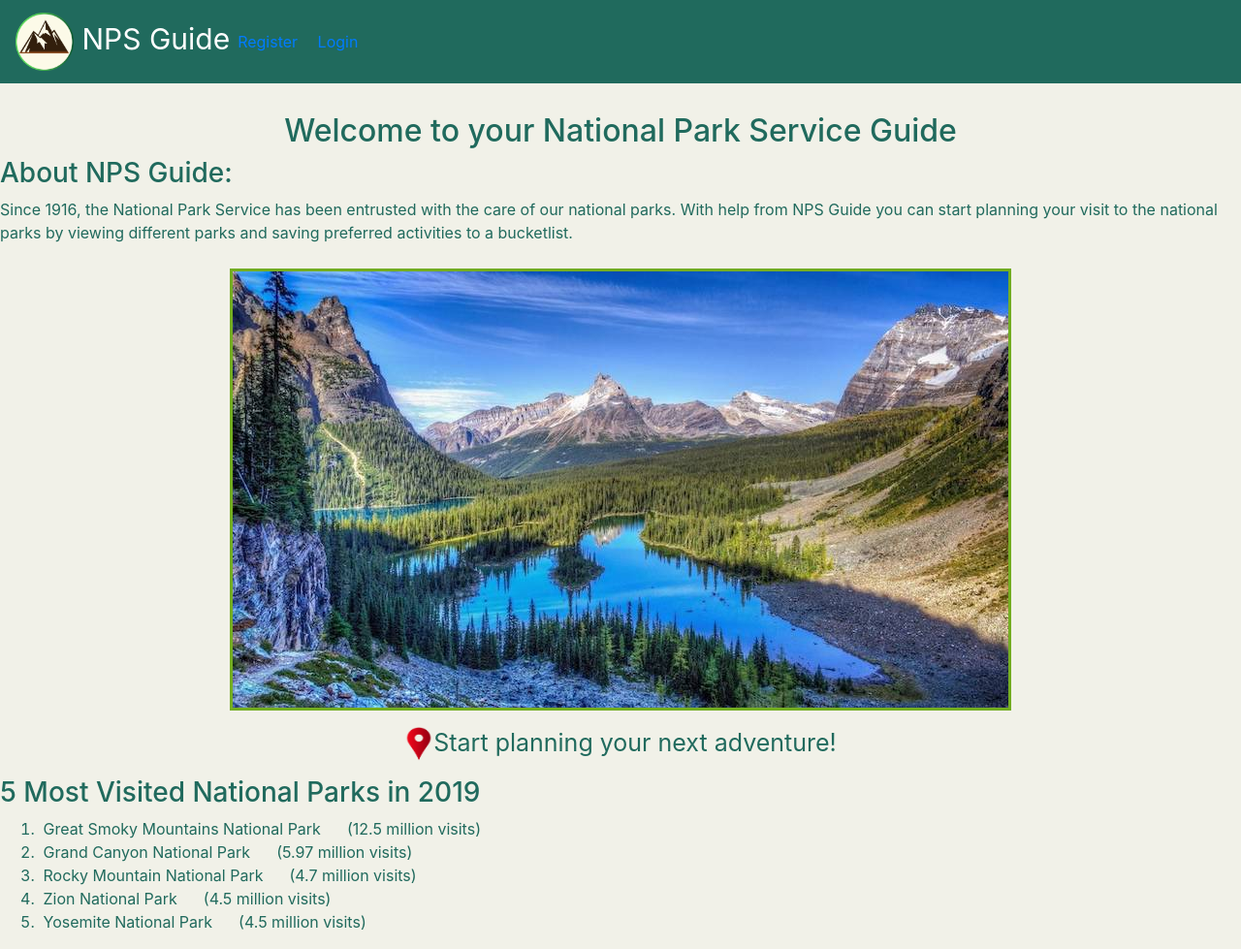
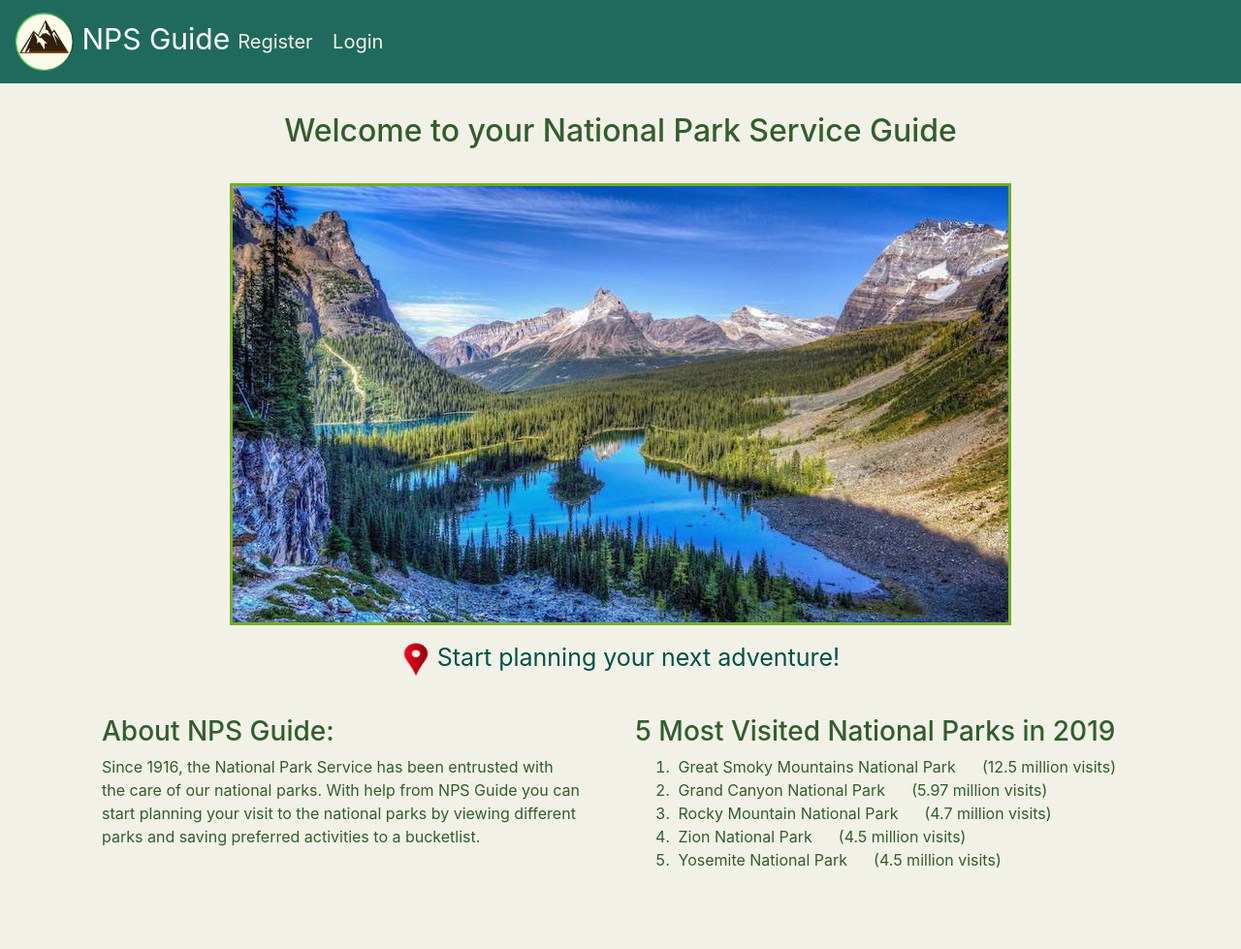
Before and after one commit to marissaaguilera/NPS-Guide, a Flask app: page / in a window 1280 px wide. Shown: the whole page at 97% size. After the commit the page ends 895 px from the top, so only its background shows below. Run offline with Flask 2, Linux system fonts and the light colour scheme; some libraries are stand-ins or nearby versions.

Commit message:
Background image to parks page

```diff
--- a/static/css/styles.css
+++ b/static/css/styles.css
@@ -6,7 +6,7 @@
 
 body {
 	background-color:#f1f1e8;
-	color: #206a5d;
+	color: #335d2d;
 }
 
 
@@ -19,6 +19,7 @@ ul {
 .alert-container {
 text-align: center;
 }
+
 
 
 
@@ -38,101 +39,16 @@ text-align: center;
 	color: white;
 }
 
-
-
-
-
-
-
-/* Navbar Styling */
-
-
-/* /#navbar-links {
-	margin: 10px;
-	width: 900px;
-	font-family: sans-serif;
-	list-style:none;
+.nav-pills .nav-link, .nav-pills .show>.nav-link {
+	color: #f1f1e8;
   }
 
-#navbar-links li {
-	display:block;
-	width:120px;
-	float:left;
-	margin-left:2px;
-	border:1px solid #000;
-}
-
-#navbar-links a {
-	display:block;
-	padding:3px;
-	text-decoration:none;
-	background-color:#fff;
-	color:#009;
-} */
-
-
-/* #navbar-item {
-	background-color: black;
-	color: white;
-} */
-
-/* #navbar-links a:hover {
-	background-color:#009;
-	color:#fff;
-}  */
-
-
-  /* Homepage */
-
-  .hmpg-title {
-	  text-align: center;
-	  margin-top: 30px
-  }
-
-  .hmpg-intro {
-	text-align: left;
-  }
-
-  .hmpg-img {
-	display: block;
-	margin-left: auto;
-	margin-right: auto;
-	text-align: center;
-	margin-top: 25px;
-	margin-bottom: 15px;
-	border: 3px solid #73AD21;
-	width: 806px;
-  }
-
-#quote {
-	text-align: center;
-	font-size: 25px;
-}
-
-table {
-	font-family: arial, sans-serif;
-	border-collapse: collapse;
-	width: 100%;
-  }
-
-  td, th {
-	border: 1px solid #dddddd;
-	text-align: left;
-	padding: 8px;
+.nav-item {
+	font-size: 20px;
+	text-align: right;
 }
 
 
-
-
-
-
-/* Footer  */
-  /* .page-footer {
-	position: absolute;
-	bottom: 0;
-	width: 100%;
-	height: 2.5rem;
-  }   */
 
 
 
@@ -153,11 +69,13 @@ table {
 #login-title {
   text-align: center;
   color:#015249;
+  margin-top: 100px
 }
 
 #login-div {
   margin-left: 38%;
 }
+
 
 
 
@@ -179,11 +97,87 @@ table {
 #title-register {
   text-align: center;
   color:#015249;
+  margin-top: 100px
 }
 
 #registration-div {
   margin-left: 38%;
 }
+
+/* .icon {
+	position: absolute;
+	right: 8px;
+	top: 8px;
+} */
+
+
+
+
+
+
+  /* Homepage */
+
+.hmpg-title {
+	text-align: center;
+	margin-top: 30px
+}
+
+
+.hmpg-img {
+	display: block;
+	margin-left: auto;
+	margin-right: auto;
+	text-align: center;
+	margin-top: 35px;
+	margin-bottom: 15px;
+	border: 3px solid #73AD21;
+	width: 806px;
+}
+
+#quote {
+	text-align: center;
+	font-size: 25px;
+	color: #73AD21;
+	margin-bottom: 40px;
+}
+
+a {
+	color: #015249;
+}
+
+
+.hmpg-intro {
+	text-align: left;
+	margin-left: 20px;
+}
+
+/* table {
+	font-family: arial, sans-serif;
+	border-collapse: collapse;
+	width: 100%;
+  }
+
+  td, th {
+	border: 1px solid #dddddd;
+	text-align: left;
+	padding: 8px;
+  }   */
+
+
+
+
+
+
+/* Footer  */
+  /* .page-footer {
+	position: absolute;
+	bottom: 0;
+	width: 100%;
+	height: 2.5rem;
+  }   */
+
+
+
 
 
 
@@ -196,7 +190,9 @@ table {
 
 #parks-title {
 	text-align: center;
-	margin-top: 100px
+	color: white;
+	padding: 75px;
+	/* margin-top: 100px */
 }
 
 .parks-dropdown {
@@ -211,6 +207,27 @@ table {
 	width: 300px;
 }
 
+.park-img {
+	background-image: url("/static/imgs/death-valley.png");
+	background-color: #cccccc;
+	height: 500px;
+	background-position: center;
+	background-repeat: no-repeat;
+	background-size: cover;
+	position: relative;
+}
+
+
+
+
+
+/* Park Details Page  */
+
+#park-details-title {
+	text-align: center;
+	margin-top: 30px
+
+}
 
 
 
@@ -219,4 +236,5 @@ table {
 
 #profile-title {
 	text-align: center;
+	margin-top: 30px
 }
--- a/templates/base.html
+++ b/templates/base.html
@@ -34,16 +34,17 @@
         <!-- Logo -->
         <a class="navbar-brand" href="/">
             <img src="/static/imgs/circle-cropped2.png" width="60" height="60" class="d-inline-block align-middle" alt="">&nbsp;NPS Guide</a>
-
-        <button class="navbar-toggler" type="button" data-toggle="collapse" data-target="#navbarSupportedContent" aria-controls="navbarSupportedContent" aria-expanded="false" aria-label="Toggle navigation">
-            <span class="navbar-toggler-icon"></span>
-        </button>
+        <div id="navbar-toggler-btn">
+            <button class="navbar-toggler" type="button" data-toggle="collapse" data-target="#navbarSupportedContent" aria-controls="navbarSupportedContent" aria-expanded="false" aria-label="Toggle navigation">
+                <span class="navbar-toggler-icon"></span>
+            </button>
+        </div>
 
     <!-- Navbar nav-links -->
         <div class="collapse navbar-collapse" id="navbarSupportedContent">
             <div class="navbar-nav justify-content-between">
                 {% if session.get('user') %}
-                <ul class="nav nav-pills">
+                <ul class="nav nav-pills ml-auto">
                     <li class="nav-item">
                     <a href="/parks" class="nav-link" href="#">Explore Parks</a>
                     </li>&nbsp;
@@ -58,7 +59,7 @@
                     </li>&nbsp;
                 </ul>
                 {% else %}
-                <ul class="nav nav-pills">
+                <ul class="nav nav-pills ml-auto">
                     <li class="nav-item">
                     <a href="/register" class="nav-link" href="#">Register</a>
                     </li>&nbsp;
--- a/templates/homepage.html
+++ b/templates/homepage.html
@@ -10,22 +10,31 @@
 <div class="hmpg-title">
   <h2>Welcome to your National Park Service Guide</h2>
 </div>
-<div class="hmpg-intro">
-  <h3>About NPS Guide:</h3>
-  <p>Since 1916, the National Park Service has been entrusted with the care
-    of our national parks. With help from NPS Guide you can start planning your
-    visit to the national parks by viewing different parks and saving preferred
-    activities to a bucketlist.</p>
-</div>
 
 <div class="hmpg-img">
   <img src="/static/imgs/rocky-mountain-hmpg.jpg" >
 </div>
 
 <div id="quote">
-  <p><img src="/static/imgs/pin.png" width="30" height="35" class="d-inline-block align-bottom">Start planning your next adventure!</p>
+  <p><img src="/static/imgs/pin.png" width="30" height="35" class="d-inline-block align-bottom"><a class="register-link" href="/register">&nbsp;Start planning your next adventure!</a></p>
 </div>
 
+
+
+
+<div class="container">
+  <div class="row">
+    <div class="col">
+      <div class="hmpg-intro">
+        <h3>About NPS Guide:</h3>
+        <p>Since 1916, the National Park Service has been entrusted with <br />
+          the care of our national parks. With help from NPS Guide you can
+          start planning your visit to the national parks by viewing different
+          parks and saving preferred activities to a bucketlist. </p>
+      </div>
+
+    </div>
+    <div class="col">
       <div class="hmpg-stats">
         <h3>5 Most Visited National Parks in 2019</h3>
         <ol>
@@ -35,9 +44,12 @@
           <li>&nbsp;Zion National Park&nbsp; &nbsp; &nbsp; (4.5 million visits)</li>
           <li>&nbsp;Yosemite National Park&nbsp; &nbsp; &nbsp; (4.5 million visits)</li>
         </ol>
-
+      </div>
+    </div>
   </div>
 
 
 
+
+
 {% endblock %}
--- a/templates/park_details.html
+++ b/templates/park_details.html
@@ -3,9 +3,9 @@
 {% block title %}Parks - NPS Guide{% endblock %}
 
 {% block content %}
-
-<h1>{{park.park_name}} Details Page</h1>
-
+<div id="park-details-title">
+    <h1>{{park.park_name}} Details Page</h1>
+</div>
 <div id="park-info">
     <h3>Park Information:</h3>
     {{park.park_name}}<br />
--- a/templates/parks.html
+++ b/templates/parks.html
@@ -8,13 +8,15 @@
 
 </head>
 
+<div class="park-img">
     <div class="parks-dropdown">
         <div id="parks-title">
             <h1>Find your next favorite park</h1>
         </div>
 
+
         <a class="btn btn-secondary dropdown-toggle" href="#" role="button" id="dropdownMenuLink" data-toggle="dropdown" aria-haspopup="true" aria-expanded="false">
-      Choose a Park
+        Choose a park
         </a>
 
         <div class="dropdown-menu" aria-labelledby="dropdownMenuLink">
@@ -23,7 +25,7 @@
         {% endfor %}
         </div>
     </div>
-
+</div>
 {% endblock %}
 
 
--- a/templates/registration.html
+++ b/templates/registration.html
@@ -22,10 +22,16 @@
         <div class="form-group">
             <label for="email" class="sr-only">Email</label>
             <input type="text" class="form-control input-lg" placeholder="Email" name="email" required auttofocus>
+            <span class="icon">
+                <i class="fas fa-envelope"></i>
+              </span>
         </div>
         <div class="form-group">
             <label for="password" class="sr-only">Password</label>
             <input type="password" class="form-control input-lg" placeholder="Password" name="password" required autofocus>
+            <span class="icon">
+                <i class="fas fa-lock"></i>
+              </span>
         </div>
         <button type="submit" class="btn btn-lg btn-primary btn-block register-submit">Register</button>
     </form>
```
Also changed, not shown: templates/login.html (+10 -2 lines), static/imgs/death-valley.png (added). Lines whose indentation alone changed are shown as unchanged.
